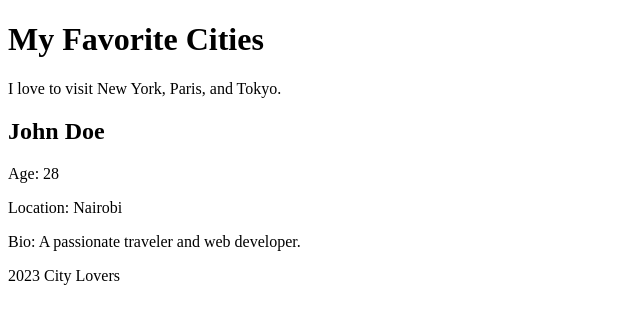
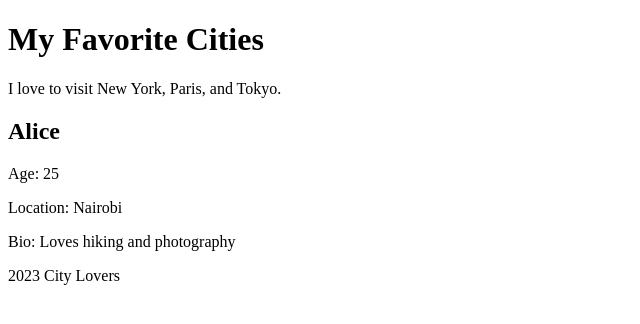
Before and after one commit to joey5573/alx-fe-reactjs, a React (Vite) app in the folder alx-react-app/: page / in a window 1280 px wide. Shown: the top 324 px of the page, without its empty margins (0-640 px from the left). Built offline with nearby package versions, Linux system fonts and the light colour scheme.

Commit message:
Update App.jsx

```diff
--- a/alx-react-app/src/App.jsx
+++ b/alx-react-app/src/App.jsx
@@ -9,10 +9,10 @@ function App() {
       <Header />
       <MainContent />
       <UserProfile
-        name="John Doe"
-        age="28"
+        name="Alice"
+        age="25"
         location="Nairobi"
-        bio="A passionate traveler and web developer."
+        bio="Loves hiking and photography"
       />
       <Footer />
     </div>
```
